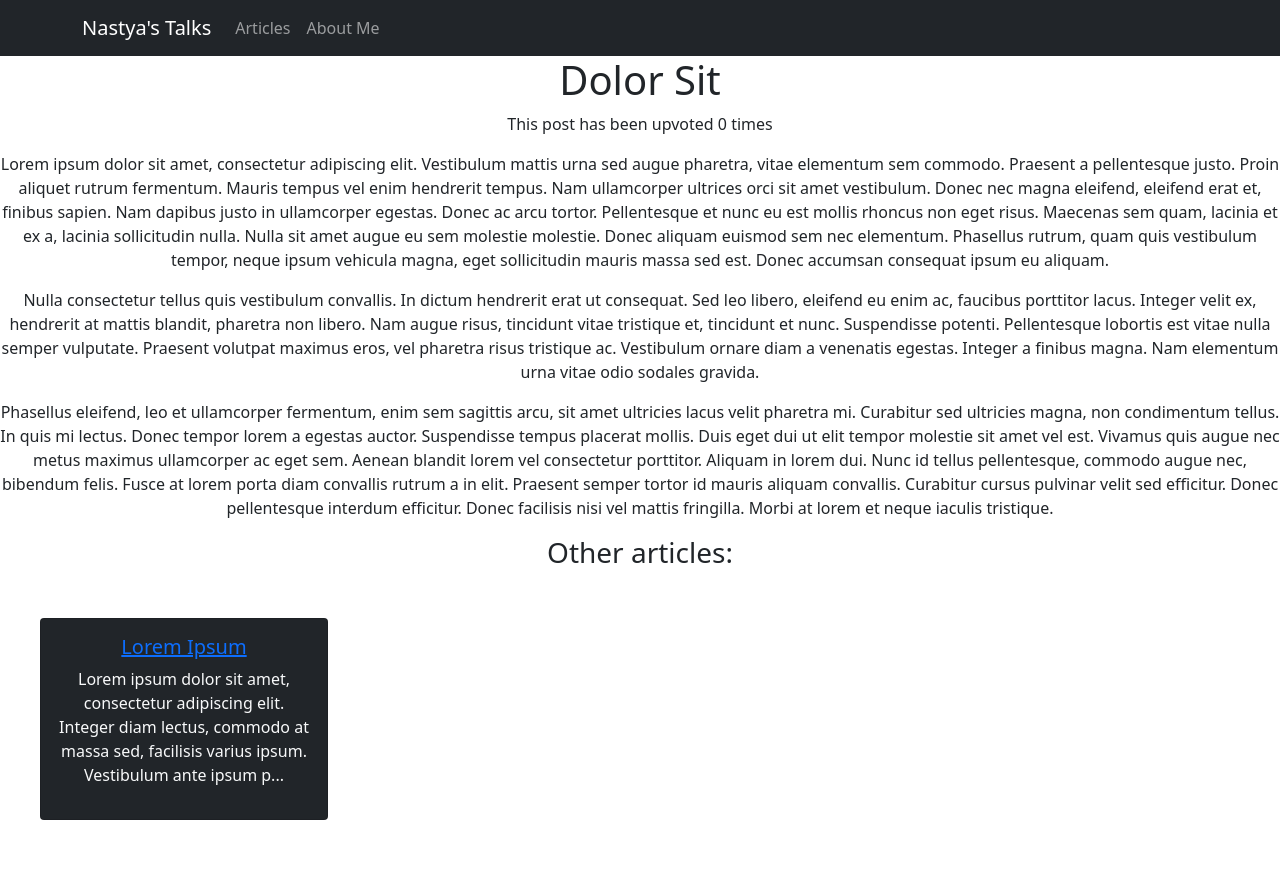
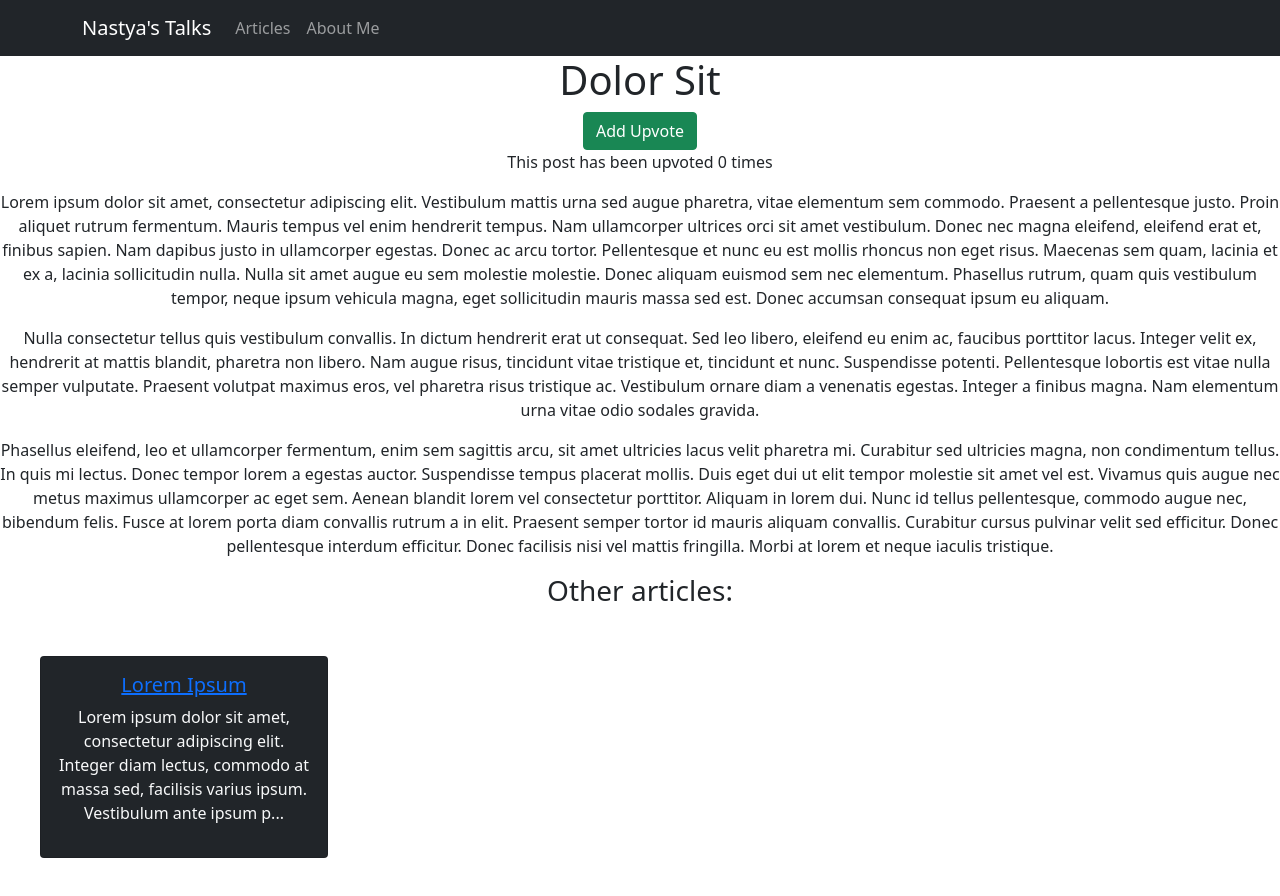
Before and after one commit to AnastasiyaSantalova/my-blog, a React (Create React App) app: page /articles/dolor-sit in a window 1280 px wide. Before the commit the page ends 858 px from the top, so only its background shows below. Built offline with nearby package versions, Linux system fonts and the light colour scheme; no server answers.

Commit message:
[009-upvote-button] upvote button functionality added

```diff
--- /dev/null
+++ b/src/components/upvotes-section/UpvotesSection.js
@@ -0,0 +1,21 @@
+import { Button } from "react-bootstrap";
+
+const UpvotesSection = ({ articleName, upvotes, setArticleInfo }) => {
+	const upvoteArticle = async () => {
+		const result = await fetch(`/api/articles/${articleName}/upvote`, {
+			method: 'POST'
+		});
+
+		const body = await result.json();
+		setArticleInfo(body);
+	}
+
+	return (
+		<div className="upvotes-section">
+			<Button onClick={upvoteArticle} variant="success">Add Upvote</Button>
+			<p>This post has been upvoted {upvotes} times</p>
+		</div>
+	)
+}
+
+export default UpvotesSection;
--- a/src/pages/article/ArticlePage.js
+++ b/src/pages/article/ArticlePage.js
@@ -3,6 +3,7 @@ import { useParams } from 'react-router-dom';
 import articles from './../../mock/articles-mocked';
 import ArticlesList from './../../components/articles-list/ArticlesList'
 import CommentsList from '../../components/comments-list/CommensList';
+import UpvotesSection from '../../components/upvotes-section/UpvotesSection';
 
 const ArticlePage = () => {
 	const url = useParams();
@@ -27,7 +28,7 @@ const ArticlePage = () => {
 	return (
 		<>
 			<h1>{name}</h1>
-			<p>This post has been upvoted {articleInfo.upvotes} times</p>
+			<UpvotesSection articleName={article.url} upvotes={articleInfo.upvotes} setArticleInfo={setArticleInfo} />
 			<div dangerouslySetInnerHTML={content}></div>
 			<CommentsList comments={articleInfo.comments} />
 			<h3>Other articles:</h3>
```
